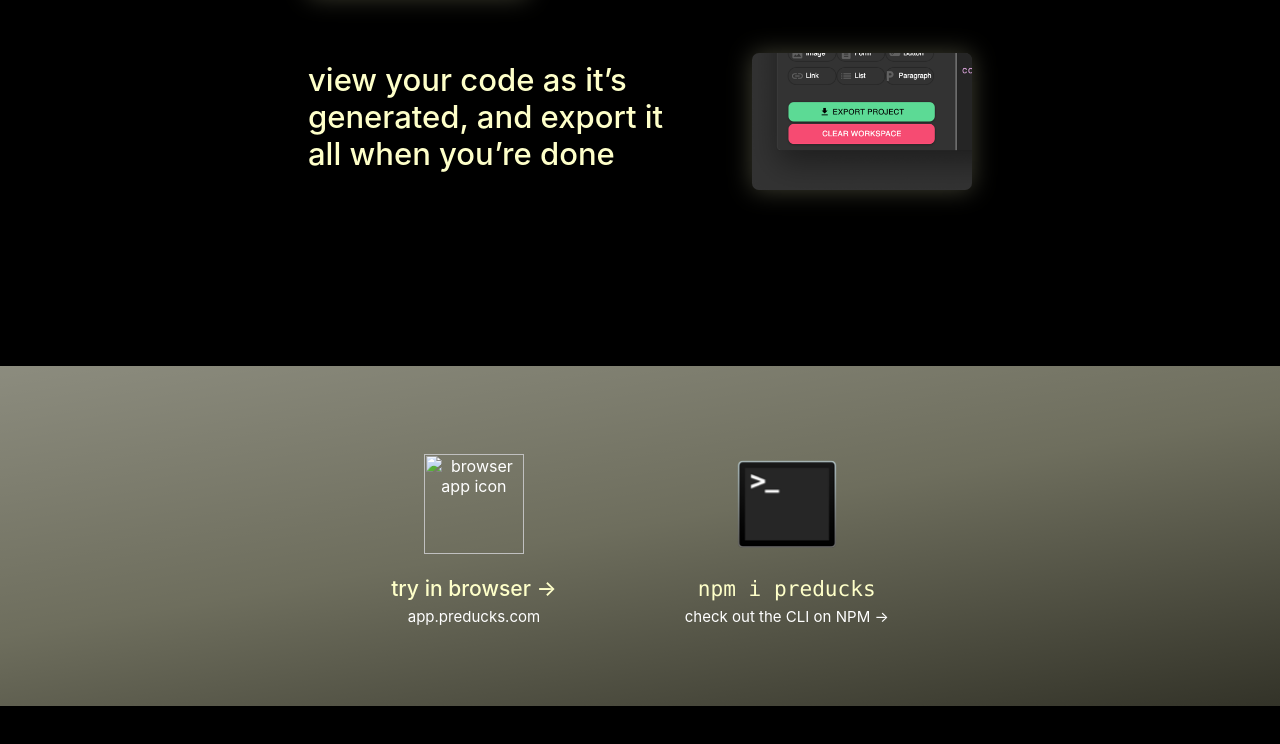
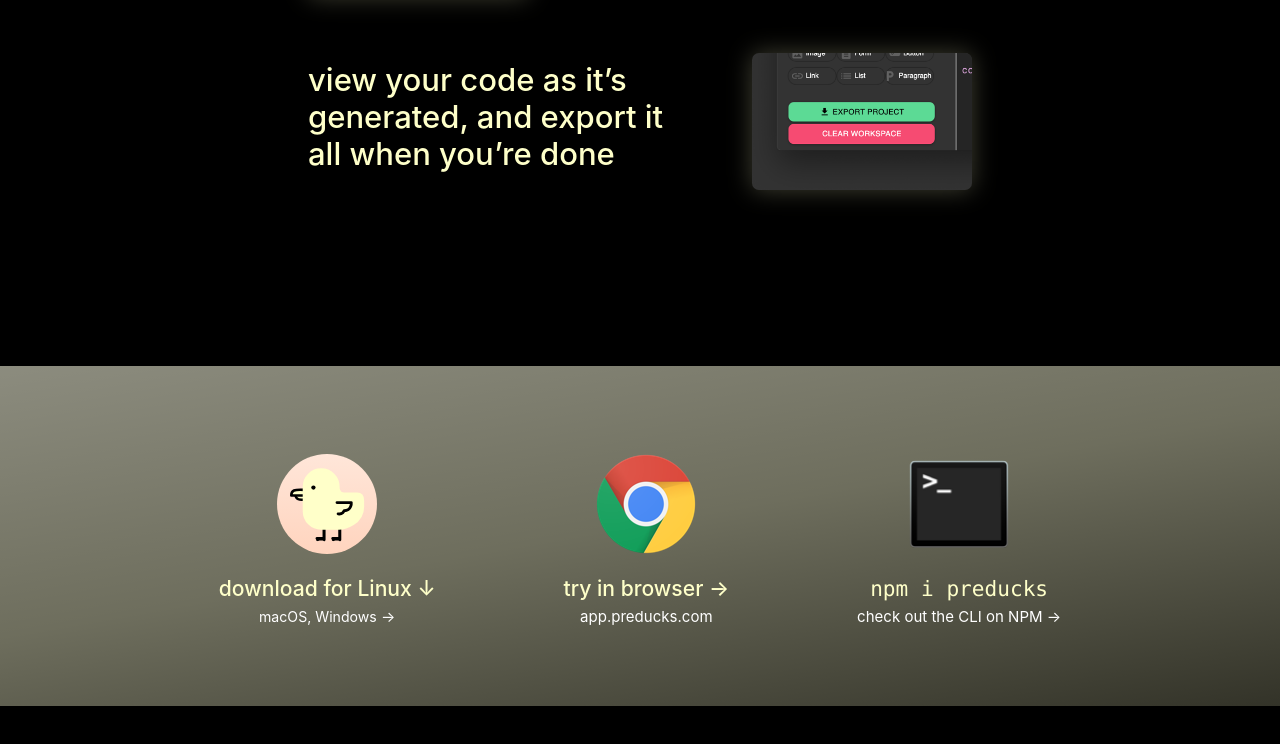
Before and after one commit to willnap/preducks-website, a plain HTML site: page index.html in a window 1280 px wide. Shown: the part 1614-2358 px from the top of the page. Drawn offline with Linux system fonts and the light colour scheme.

Commit message:
Readded desktop refrences

```diff
--- a/index.html
+++ b/index.html
@@ -16,7 +16,7 @@
         <h2><img id="footer-duck" src="./images/preduck.svg" alt="preducks duck logo" />preducks</h2>
         <h1>draw prototypes, export <br id="tagline-break">React/Redux code</h1>
         <nav>
-          <!--a class="downloadLink" href="https://github.com/oslabs-beta/preducksDesktop">download&nbsp;for&nbsp;<span class="platformName">macOS</span>&nbsp;↓</a-->
+          <a class="downloadLink" href="https://github.com/oslabs-beta/preducks/releases/download/v1.0/preducks.dmg">download&nbsp;for&nbsp;<span class="platformName">macOS</span>&nbsp;↓</a>
           <a href="https://app.preducks.com/">try&nbsp;in&nbsp;browser&nbsp;→</a>
         </nav>
       </div>
@@ -52,15 +52,15 @@
       </div>
     </section>
     <section id="get">
-      <!--div class="platform">
-        <a href="">
+      <div class="platform">
+        <a class="downloadLink" href="https://github.com/oslabs-beta/preducks/releases/download/v1.0/preducks.dmg">
           <img src="./images/preducks-desktop.svg" alt="app icon for preducks desktop" />
           <h4>download for <i class="platformName">macOS</i> ↓</h4>
         </a>
-        <span><a href=""><span id="other-platform-names">Windows, Linux</span> →</a></span>
-      </div-->
+        <span><a href="https://github.com/oslabs-beta/preducks/releases"><span id="other-platform-names">Windows, Linux</span> →</a></span>
+      </div>
       <div class="platform">
-        <a class="downloadLink" href="">
+        <a  href="https://app.preducks.com/">
           <img id="browser-icon" alt="browser app icon" />
           <h4>try in browser →</h4>
         </a>
--- a/script.js
+++ b/script.js
@@ -32,9 +32,9 @@ window.addEventListener('DOMContentLoaded', () => {
   };
 
   if (userAgent.includes('Win')) {
-    updateDownloadLinks('Windows', 'https://github.com/oslabs-beta/preducksDesktop');
+    updateDownloadLinks('Windows', 'https://github.com/oslabs-beta/preducks/releases/download/v1.0/preducks.exe');
   } else if (userAgent.includes('Linux')) {
-    updateDownloadLinks('Linux', 'https://github.com/oslabs-beta/preducksDesktop');
+    updateDownloadLinks('Linux', 'https://github.com/oslabs-beta/preducks/releases/download/v1.0/preducks.deb');
   }
 
   if (userAgent.includes('Firefox') || userAgent.includes('FxiOS')) {
```
